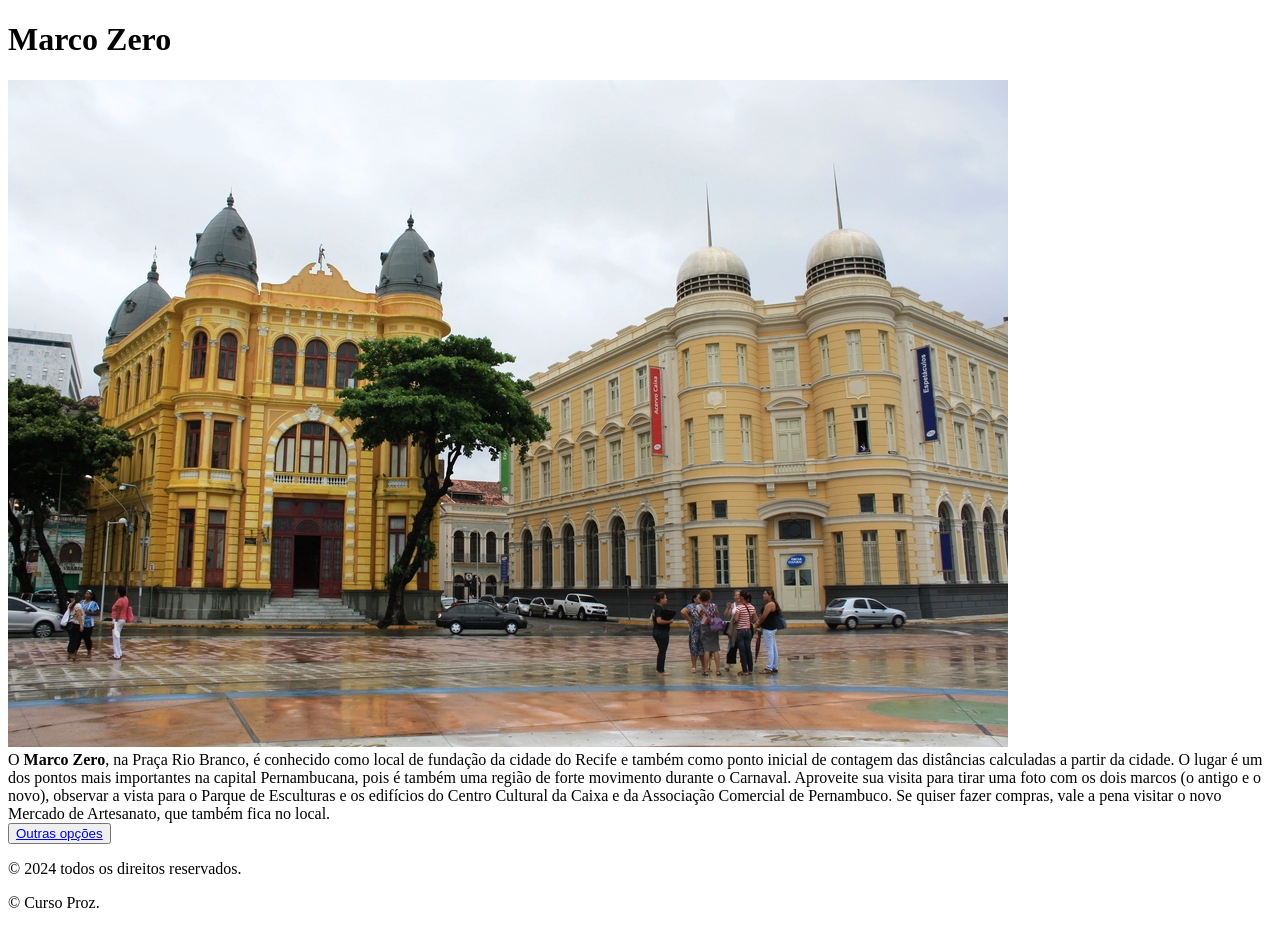
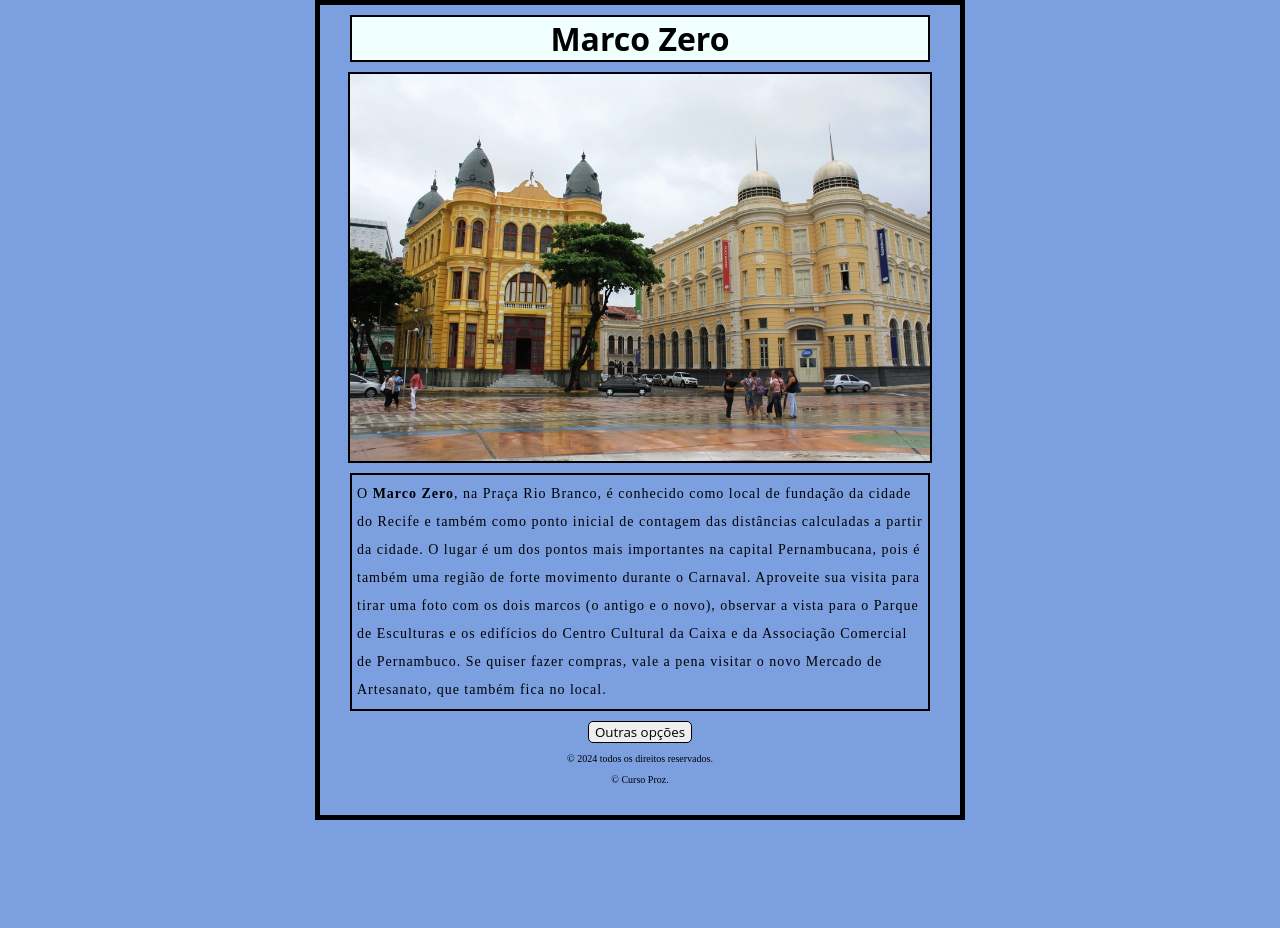
Before and after one commit to EmilioBorges/atividade-2, a plain HTML site: page index.html in a window 1280 px wide. After the commit the page ends 820 px from the top, so only its background shows below. Drawn offline with Linux system fonts and the light colour scheme.

Commit message:
Adicionando o CSS

```diff
--- a/index.html
+++ b/index.html
@@ -4,6 +4,7 @@
     <meta charset="UTF-8">
     <meta name="viewport" content="width=device-width, initial-scale=1.0">
     <title>Marco Zero</title>
+    <link rel="stylesheet" href="/style.css">
 </head>
 <body>
     <header>
--- /dev/null
+++ b/style.css
@@ -0,0 +1,59 @@
+body{
+    width: 600px;
+    margin: 0 auto;
+    background-color: #7c9fe0;
+    padding: 0 20px 20px 20px;
+    border: 5px solid black;
+}
+
+h1{
+    text-align: center;
+    font-family: "Open Sans", sans-serif;
+    background-color: azure;
+    margin: 10px;
+    border: 2px solid black;
+}
+
+img {
+    display: block;
+    margin: 0 auto;
+    width: 580px;
+    border: 2px solid black;
+}
+
+
+article{
+  font-size: 14px;
+  line-height: 2;
+  letter-spacing: 1px;
+  margin: 10px;
+  border: 2px solid black;
+  padding: 5px;
+}
+
+footer{
+    text-align: center;
+    font-size: 10px;
+}
+
+button {
+    display: block;
+    margin: 0 auto;
+    text-decoration: none;
+    border: 1px solid;
+    border-radius: 5px;
+}
+
+button a{
+    text-decoration: none;
+    color: black;
+    font-family: "Open Sans", sans-serif;
+}
+
+button:hover {
+    display: block;
+    margin: 0 auto;
+    text-decoration: none;
+    background-color: blue;
+    color: azure;
+}
```
Also changed, not shown: pagina-2.html (+2 -1 lines).
